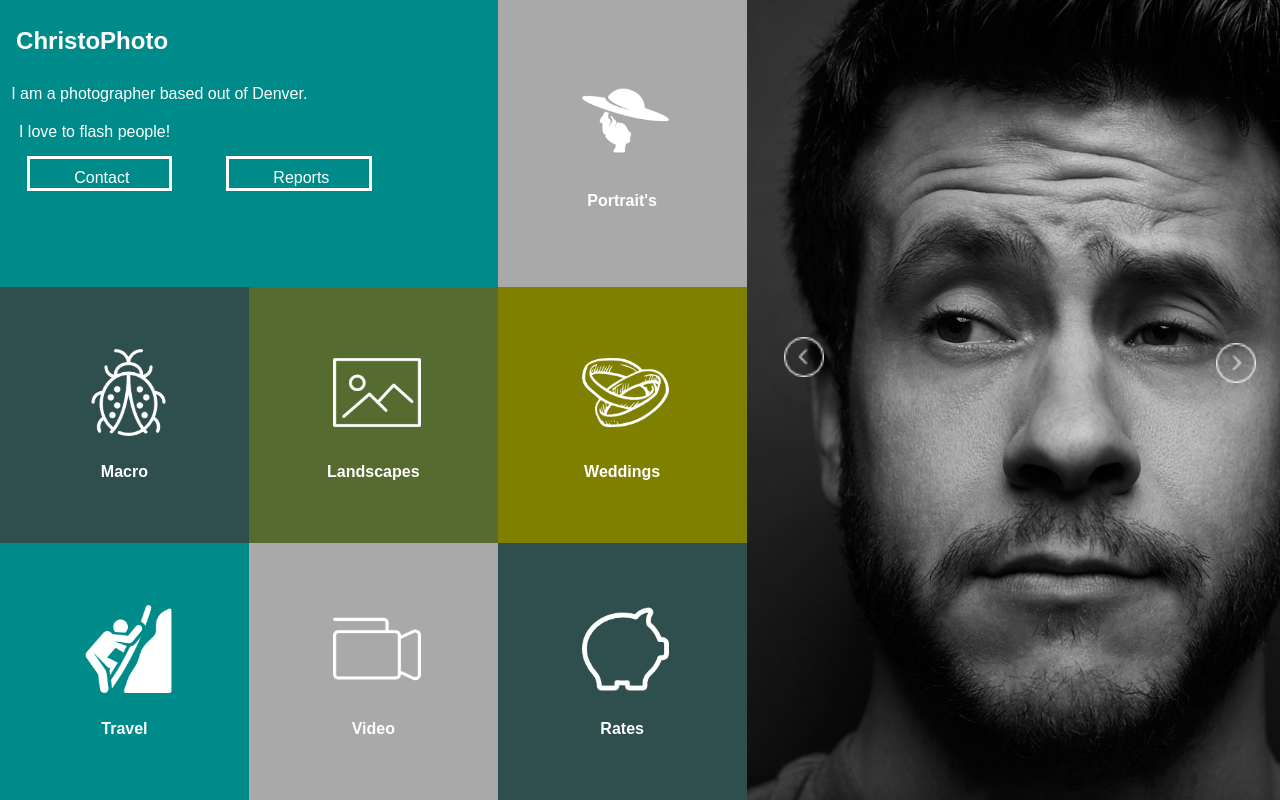
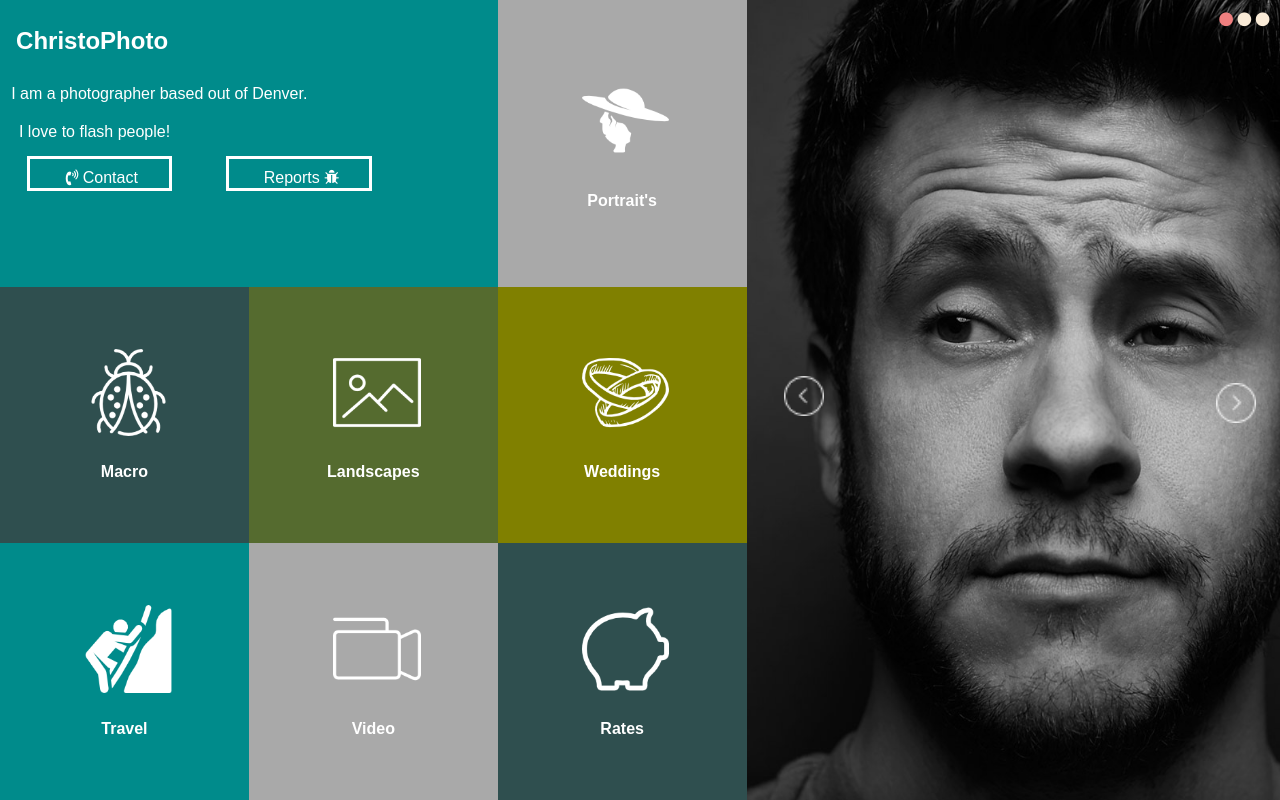
Before and after one commit to skenne21/static-comp-1, a plain HTML site: page index.html in a window 1280 px wide. Drawn offline with Linux system fonts and the light colour scheme.

Commit message:
Finsihed comp

```diff
--- a/index.html
+++ b/index.html
@@ -2,6 +2,7 @@
 <html lang="en">
   <head>
     <link rel="stylesheet" href="style.css" type="text/css">
+    <link rel="stylesheet" href="https://cdnjs.cloudflare.com/ajax/libs/font-awesome/4.7.0/css/font-awesome.min.css">
     <meta name="viewport" content="width=device-width, initial-scale=1">
     <title>Chris Photo Website</title>
   </head>
@@ -13,8 +14,10 @@
           <p> I am a photographer based out of Denver.</p>
           <p id="flash-people"> I love to flash people!</p>
           <div class="buttons">
-            <span class="contact-btn"> Contact</span>
-            <span class="report-card">Reports</span>
+            <span class="contact-btn">
+            <i class="fa fa-volume-control-phone" aria-hidden="true"></i> Contact</span>
+            <span class="report-card">Reports
+            <i class="fa fa-bug" aria-hidden="true"></i></span>
           </div>
         </article>
         <article class="protrait">
@@ -48,9 +51,9 @@
       </section>
       <section class="photo-section">
         <div class="three-buttons">
-          <span class="button-one"></span>
-          <span class="button-two"></span>
-          <span class="button-three"></span>
+           <i id="button-three" class="fa fa-circle" aria-hidden="true"></i>
+           <i id="button-one" class="fa fa-circle" aria-hidden="true"></i>
+           <i id="button-two" class="fa fa-circle" aria-hidden="true"></i>
         </div>
         <div class="arrow-images">
           <img src="images/003-arrows.png" alt="arrow" class="less-then-arrow">
--- a/style.css
+++ b/style.css
@@ -138,10 +138,24 @@ h6 {
 }
 
 .three-buttons {
-  border-radius: 50%;
-  width: 3vh;
-  background-color: #D3D3D3;
+    text-align: end;
+    margin: 2%;
+  }
+
+#button-one {
+  color: #FAEBD7;
 }
+
+#button-two {
+  color: #FAEBD7;
+
+}
+
+#button-three {
+  color:#F08080;
+}
+
+
 
 .less-then-arrow {
   margin: 22% -4% -68% 7%;
@@ -184,7 +198,8 @@ h6 {
   }
 
   .contact-btn,
-  .report-card {
+  .report-card,
+  .three-buttons {
     display: none;
   }
 
@@ -231,8 +246,7 @@ h6 {
   }
 
   .three-buttons {
-    margin: 3% 0% 0% 86%;
-    width: 5vh;
+    text-align: end;
   }
 
   .greater-then-arrow {
@@ -246,7 +260,8 @@ h6 {
   }
 
   .contact-btn,
-  .report-card {
+  .report-card,
+  .three-buttons {
     display: none;
   }
 
```
